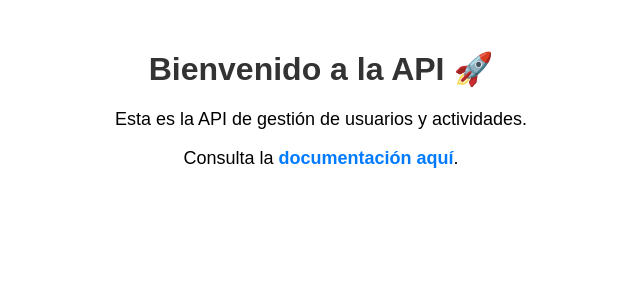
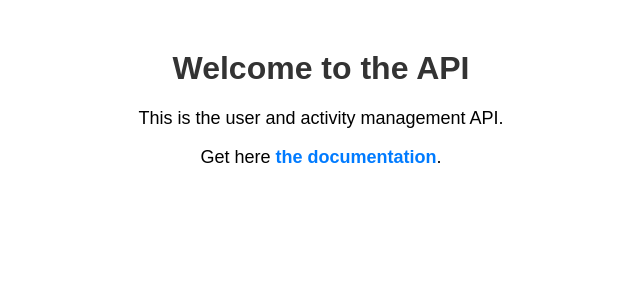
Before and after one commit to JacoboBurbano/prueba-tecnica--backend, a Django app: page / in a window 1280 px wide. Shown: the top 300 px of the page, without its empty margins (319-959 px from the left). Run offline with Django 5.2, Linux system fonts and the light colour scheme; parts of the project's set-up code (start-up, migrations or seed data) failed here and were passed over.

Commit message:
Commit: some changes in the DB

```diff
--- a/restful/settings.py
+++ b/restful/settings.py
@@ -122,9 +122,9 @@ REST_FRAMEWORK = {
     'DEFAULT_AUTHENTICATION_CLASSES': (
         'rest_framework_simplejwt.authentication.JWTAuthentication',
     ),
-    # 'DEFAULT_PERMISSION_CLASSES': (
-    #     'rest_framework.permissions.IsAuthenticated',
-    # ),
+    'DEFAULT_PERMISSION_CLASSES': (
+        'rest_framework.permissions.AllowAny',
+    ),
 }
 
 STATICFILES_STORAGE = "whitenoise.storage.CompressedManifestStaticFilesStorage"
--- a/templates/index.html
+++ b/templates/index.html
@@ -3,7 +3,7 @@
 <head>
     <meta charset="UTF-8">
     <meta name="viewport" content="width=device-width, initial-scale=1.0">
-    <title>Bienvenido a la API</title>
+    <title>Welcome to the API</title>
     <style>
         body {
             font-family: Arial, sans-serif;
@@ -24,8 +24,8 @@
     </style>
 </head>
 <body>
-    <h1>Bienvenido a la API 🚀</h1>
-    <p>Esta es la API de gestión de usuarios y actividades.</p>
-    <p>Consulta la <a href="/docs/">documentación aquí</a>.</p>
+    <h1>Welcome to the API</h1>
+    <p>This is the user and activity management API.</p>
+    <p>Get here <a href="/docs/">the documentation</a>.</p>
 </body>
 </html>
--- a/views/models.py
+++ b/views/models.py
@@ -2,7 +2,7 @@ from django.contrib.auth.models import AbstractUser
 from django.db import models
 
 class CustomUser(AbstractUser):
-    phone = models.IntegerField()
+    phone = models.BigIntegerField()
     created_at = models.DateField(auto_now_add=True)
     groups = models.ManyToManyField(
         "auth.Group",
@@ -19,9 +19,9 @@ class CustomUser(AbstractUser):
         return self.username
 
 class Activity(models.Model):
-    user = models.ForeignKey(CustomUser, on_delete=models.CASCADE)
+    user = models.ForeignKey(CustomUser, on_delete=models.CASCADE, null=False, blank=False)
     action = models.CharField(max_length=255)
-    timestamp = models.DateTimeField(auto_now_add=True)
+    timestamp = models.DateField(auto_now_add=True)
 
     class Meta:
         indexes = [
--- a/views/views.py
+++ b/views/views.py
@@ -1,7 +1,7 @@
 from rest_framework import viewsets, filters
 from .models import CustomUser, Activity
 from .serializer import UserSerializer, ActivitySerializer
-from rest_framework.permissions import IsAuthenticated
+from rest_framework.permissions import IsAuthenticated , AllowAny
 from rest_framework.response import Response
 from django.shortcuts import render
 
@@ -11,13 +11,13 @@ def home(request):
 class UserViewSet(viewsets.ModelViewSet):
     queryset = CustomUser.objects.all()
     serializer_class = UserSerializer
-    permission_classes = [IsAuthenticated]
+    permission_classes = [AllowAny]
     filter_backends = [filters.SearchFilter]
     search_fields = ['username', 'email', 'phone', 'id']
 
 class ActivityViewSet(viewsets.ModelViewSet):
     queryset = Activity.objects.all()
     serializer_class = ActivitySerializer
-    permission_classes = [IsAuthenticated]
+    permission_classes = [AllowAny]
     filter_backends = [filters.SearchFilter]
     search_fields = ['action', 'timestamp']
```
Also changed, not shown: views/migrations/0002_alter_customuser_phone.py (added), views/migrations/0003_alter_activity_timestamp.py (added).
